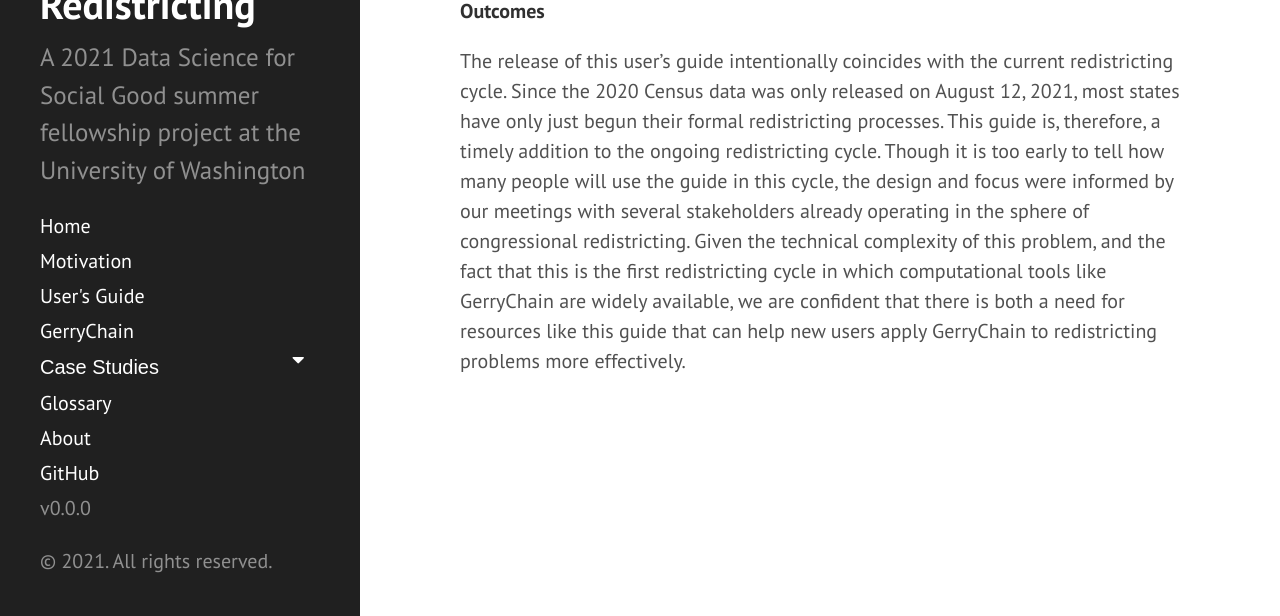
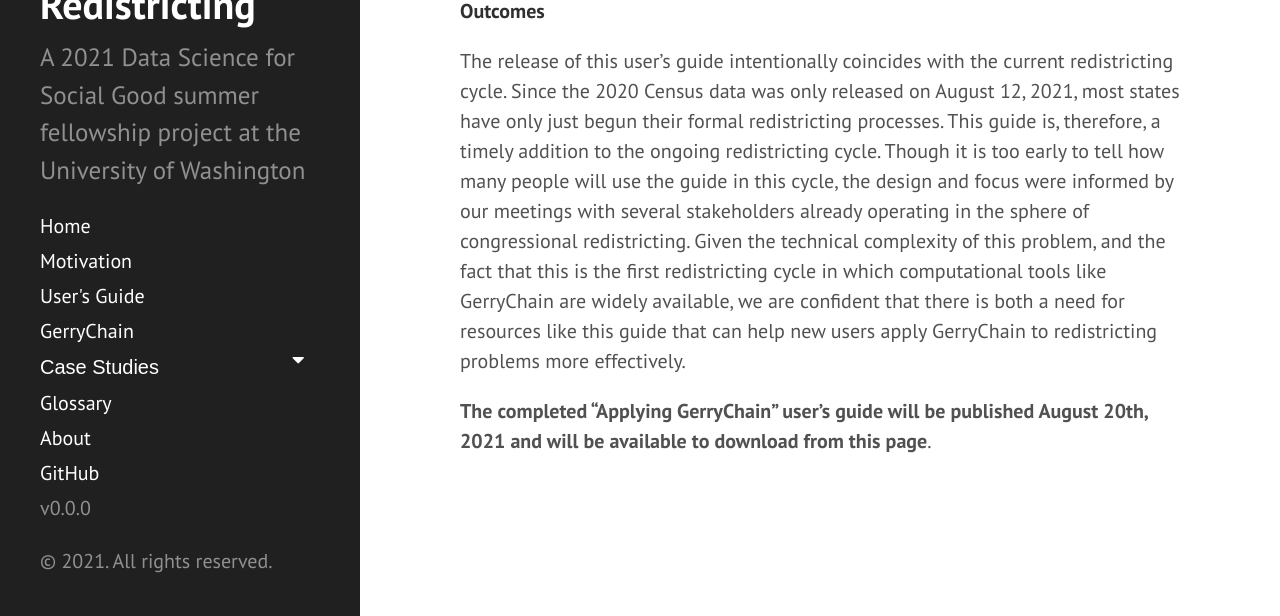
Before and after one commit to uwescience/DSSG2021-redistricting-website, a Jekyll site: the page built from guide.md, in a window 1280 px wide and 900 px high, scrolled down 670 px, cut to the strip 284-900 px from the top of the window. Built offline with Jekyll 4.4.1, drawn with Linux system fonts in a browser that asks for light colours.

Commit message:
Update guide.md

```diff
--- a/guide.md
+++ b/guide.md
@@ -12,3 +12,5 @@ The primary output of our project is a guide entitled *"Applying GerryChain: A U
 **Outcomes**
 
 The release of this user's guide intentionally coincides with the current redistricting cycle. Since the 2020 Census data was only released on August 12, 2021, most states have only just begun their formal redistricting processes. This guide is, therefore, a timely addition to the ongoing redistricting cycle. Though it is too early to tell how many people will use the guide in this cycle, the design and focus were informed by our meetings with several stakeholders already operating in the sphere of congressional redistricting. Given the technical complexity of this problem, and the fact that this is the first redistricting cycle in which computational tools like GerryChain are widely available, we are confident that there is both a need for resources like this guide that can help new users apply GerryChain to redistricting problems more effectively.
+
+<b>The completed "Applying GerryChain" user's guide will be published August 20th, 2021 and will be available to download from this page</b>.
```
